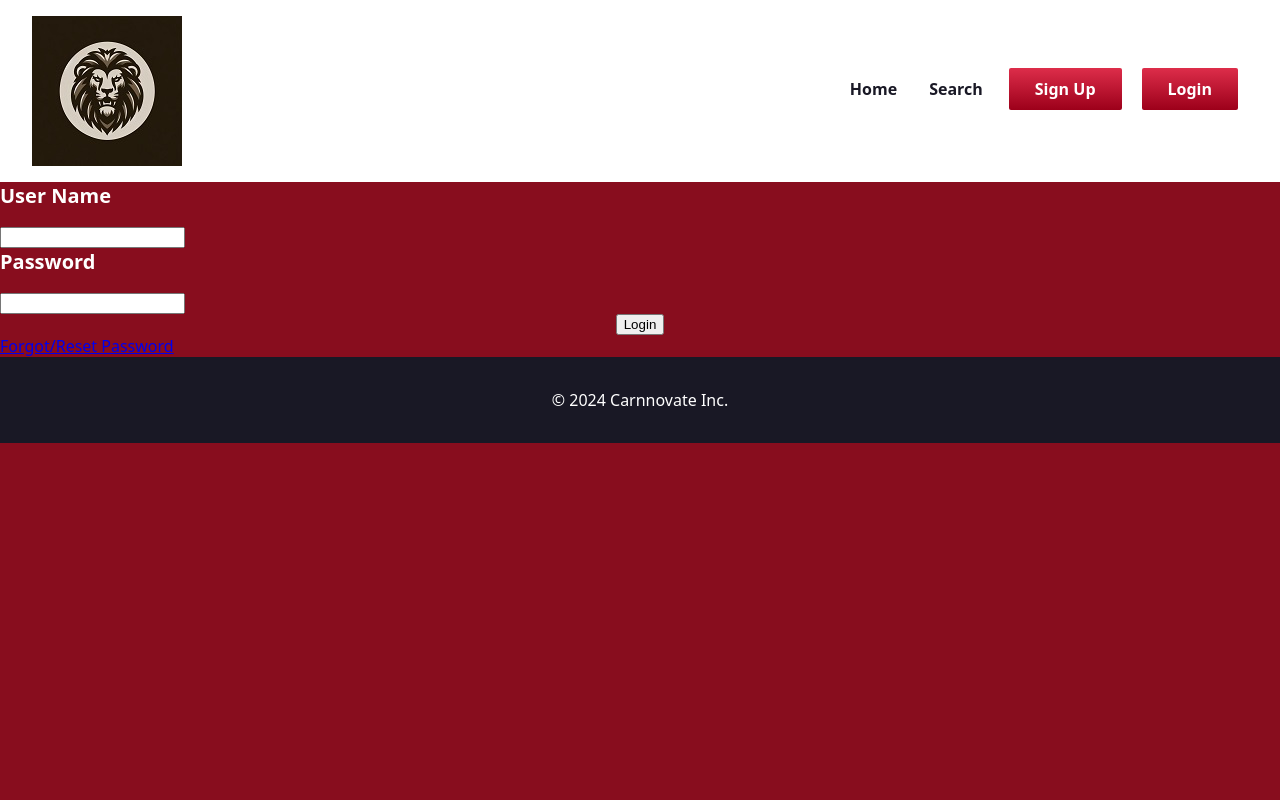
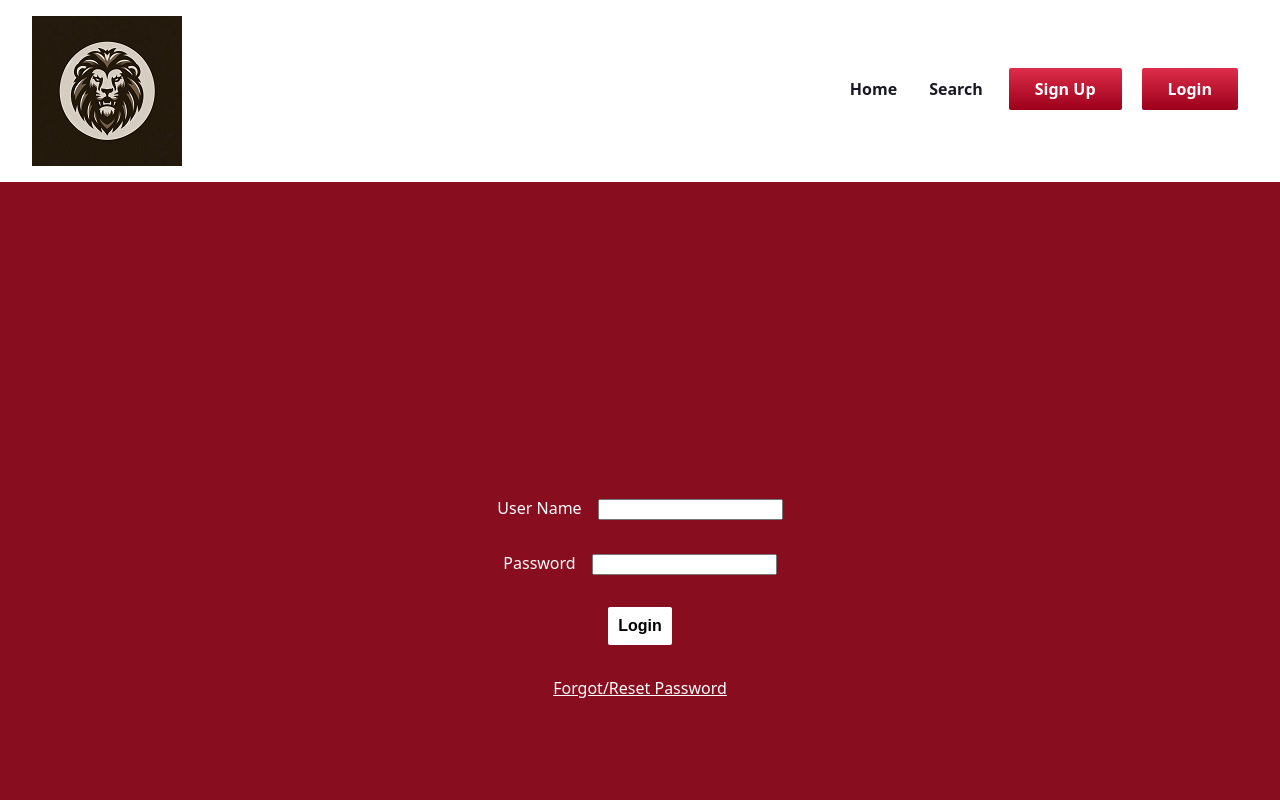
Before and after one commit to kylewcode/carnnovate, a React (Vite) app in the folder client/: page /login in a window 1280 px wide. Shown: the top 800 px of the page. Built offline with nearby package versions, Linux system fonts and the light colour scheme; no server answers.

Commit message:
Styled login page.

```diff
--- a/client/src/routes/login-view.jsx
+++ b/client/src/routes/login-view.jsx
@@ -6,6 +6,8 @@ import {
   Link,
   Navigate,
 } from "react-router-dom";
+
+import "../styles/login-view.css";
 
 export async function action({ request }) {
   const formData = await request.formData();
@@ -35,19 +37,23 @@ export default function Login() {
 
   if (authorization === "unauthorized" || authorization === "authorizing") {
     return (
-      <>
+      <div className="loginpage-layout">
         <Form method="post" encType="multipart/form-data">
-          <label htmlFor="username">User Name</label>
-          <input type="text" id="username" name="username" />
-
-          <label htmlFor="password">Password</label>
-          <input type="password" name="password" id="password" />
-
-          <button type="submit">Login</button>
+          <div className="input-wrapper">
+            <label htmlFor="username">User Name</label>
+            <input type="text" id="username" name="username" />
+          </div>
+          <div className="input-wrapper">
+            <label htmlFor="password">Password</label>
+            <input type="password" name="password" id="password" />
+          </div>
+          <button type="submit" className="content-button">
+            Login
+          </button>
         </Form>
 
         <Link to={`request-password-reset`}>Forgot/Reset Password</Link>
-      </>
+      </div>
     );
   }
 
--- /dev/null
+++ b/client/src/styles/login-view.css
@@ -0,0 +1,34 @@
+.loginpage-layout {
+    display: flex;
+    flex-direction: column;
+    height: 100vh;
+    align-items: center;
+    justify-content: center;
+    padding: 0rem 3rem 3rem 3rem;
+    text-align: center;
+}
+
+.loginpage-layout form {
+    width: 100vw;
+}
+
+.loginpage-layout label {
+    margin-top: 2rem;
+}
+
+.loginpage-layout a {
+    color: white;
+}
+
+.loginpage-layout button {
+    display: block;
+    margin: 2rem auto;
+}
+
+.input-wrapper {
+    margin: 2rem;
+}
+
+.input-wrapper input {
+    margin-left: 1rem;
+}
```
